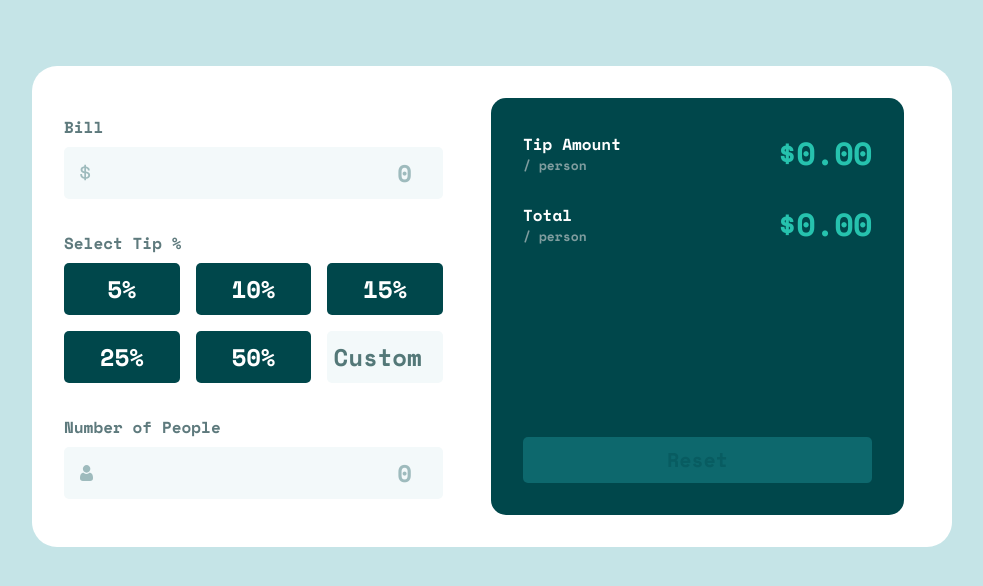
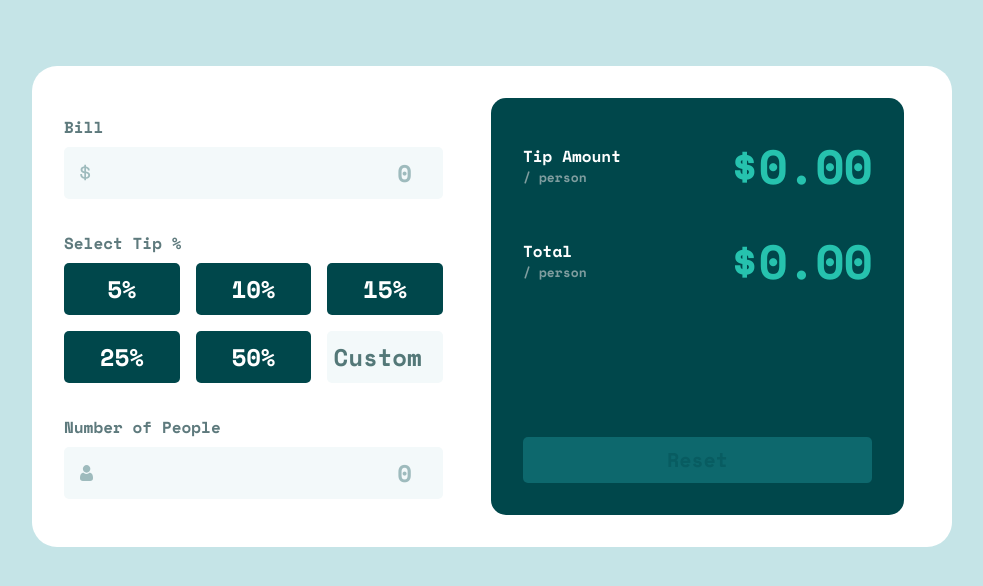
Before and after one commit to ShixuLuo/Dynamic-Web-Components-Portfolio, a plain HTML site: page components/tip-calculator-app/index.html in a window 1280 px wide. Shown: the part 236-822 px from the top of the page, without its empty margins (148-1131 px from the left). Drawn offline with nearby package versions, Linux system fonts and the light colour scheme.

Commit message:
fix: change font size

```diff
--- a/components/tip-calculator-app/index.html
+++ b/components/tip-calculator-app/index.html
@@ -65,7 +65,7 @@
                   / person
                 </p>
               </div>
-              <p id="tip-person" class="text-xl font-bold tracking-tight text-green-400">$0.00</p>
+              <p id="tip-person" class="text-xl font-bold tracking-tight text-green-400 md:text-2xl md:tracking-tighter">$0.00</p>
             </div>
             <div class="flex justify-between items-center">
               <div>
@@ -76,7 +76,7 @@
                   / person
                 </p>
               </div>
-              <p id="total-person" class="text-xl font-bold tracking-tight text-green-400">$0.00</p>
+              <p id="total-person" class="text-xl font-bold tracking-tight text-green-400 md:text-2xl md:tracking-tighter">$0.00</p>
             </div>
           </div>
           <button id="reset" class="bg-green-750 rounded-sm px-4 py-1 text-base font-bold text-green-800 hover:bg-green-200">
```
Also changed, not shown: components/tip-calculator-app/output.css.
